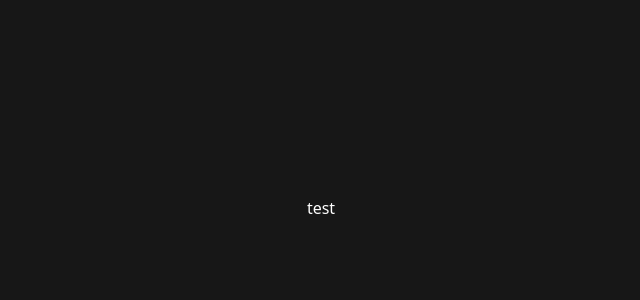
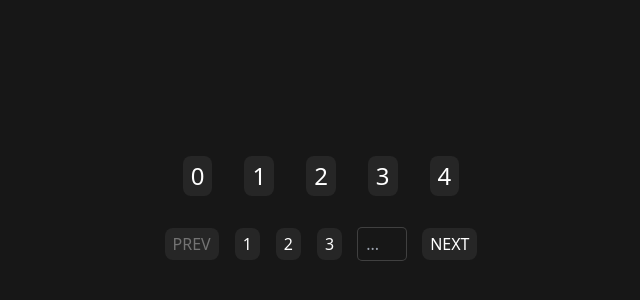
Before and after one commit to eric-k-chu/react-exercises, a React (Vite) app: page / in a window 1280 px wide. Shown: the part 192-492 px from the top of the page, without its empty margins (319-959 px from the left). Built offline with nearby package versions, Linux system fonts and the light colour scheme.

Commit message:
wip pagination

```diff
--- a/src/components/PaginationAdvanced.tsx
+++ b/src/components/PaginationAdvanced.tsx
@@ -1,7 +1,98 @@
+import { FormEvent, useState } from "react";
+
+const nums = Array.from({ length: 50 }).map((_, i) => i);
+
+function chunkify<T>(arr: T[], chunks = 5): T[][] {
+  const res: T[][] = [];
+  for (let i = 0; i < arr.length; i += chunks) {
+    res.push(arr.slice(i, i + chunks));
+  }
+  return res;
+}
+
 export function PaginationAdvanced() {
+  const [data] = useState(chunkify(nums));
+  const [page, setPage] = useState(0);
+  const [input, setInput] = useState("");
+
+  function decrement(): void {
+    if (page === 0) return;
+    setPage(page - 5);
+  }
+
+  function increment(): void {
+    if (page === data.length - 1) return;
+    setPage(page + 5);
+  }
+
+  function goToPage(e: FormEvent<HTMLFormElement>): void {
+    e.preventDefault();
+    const num = Number(input);
+    if (Number.isNaN(num) || num < 0 || num > data.length - 1) return;
+    setPage(num);
+    setInput("");
+  }
+
   return (
-    <div className="flex min-h-screen items-center justify-center bg-neutral-900 text-white">
-      <h1>test</h1>
+    <div className="flex min-h-screen flex-col items-center justify-center gap-y-8 bg-neutral-900 text-white">
+      <div className="flex items-center justify-center gap-x-8">
+        {data[page].map((n) => (
+          <p
+            className="rounded-lg bg-neutral-800 px-2 py-1 text-2xl hover:cursor-pointer hover:bg-neutral-700"
+            key={n}
+          >
+            {n}
+          </p>
+        ))}
+      </div>
+      <form
+        className="jutsify-center flex items-center gap-x-4"
+        onSubmit={goToPage}
+      >
+        <button
+          className={`rounded-lg bg-neutral-800 px-2 py-1 text-base ${page === 0 ? "cursor-default select-none text-neutral-500" : "text-white hover:bg-neutral-700"}`}
+          onClick={decrement}
+          type="button"
+        >
+          PREV
+        </button>
+        <button
+          type="button"
+          className="rounded-lg bg-neutral-800 px-2 py-1 hover:bg-neutral-700"
+          onClick={() => setPage(page)}
+        >
+          {page + 1}
+        </button>
+        <button
+          type="button"
+          className="rounded-lg bg-neutral-800 px-2 py-1 hover:bg-neutral-700"
+          onClick={() => setPage(page + 1)}
+        >
+          {page + 2}
+        </button>
+        <button
+          type="button"
+          className="rounded-lg bg-neutral-800 px-2 py-1 hover:bg-neutral-700"
+          onClick={() => setPage(page + 2)}
+        >
+          {page + 3}
+        </button>
+        <input
+          type="text"
+          value={input}
+          onChange={(e) => setInput(e.currentTarget.value)}
+          className="w-12 appearance-none rounded-sm bg-transparent px-2 py-1 ring-1 ring-neutral-700"
+          placeholder="..."
+        />
+        <button className="sr-only" type="submit" />
+        <button
+          className={`rounded-lg bg-neutral-800 px-2 py-1 text-base ${page === data.length - 1 ? "cursor-default select-none text-neutral-500" : "text-white hover:bg-neutral-700"}`}
+          onClick={increment}
+          type="button"
+        >
+          NEXT
+        </button>
+      </form>
     </div>
   );
 }
```
